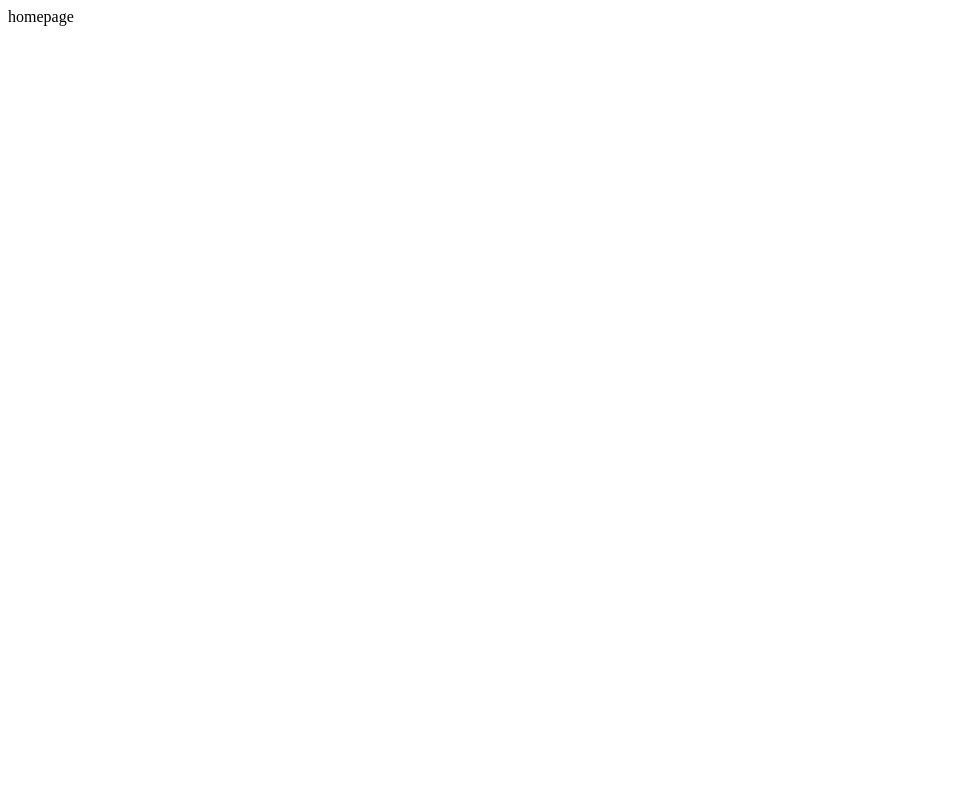
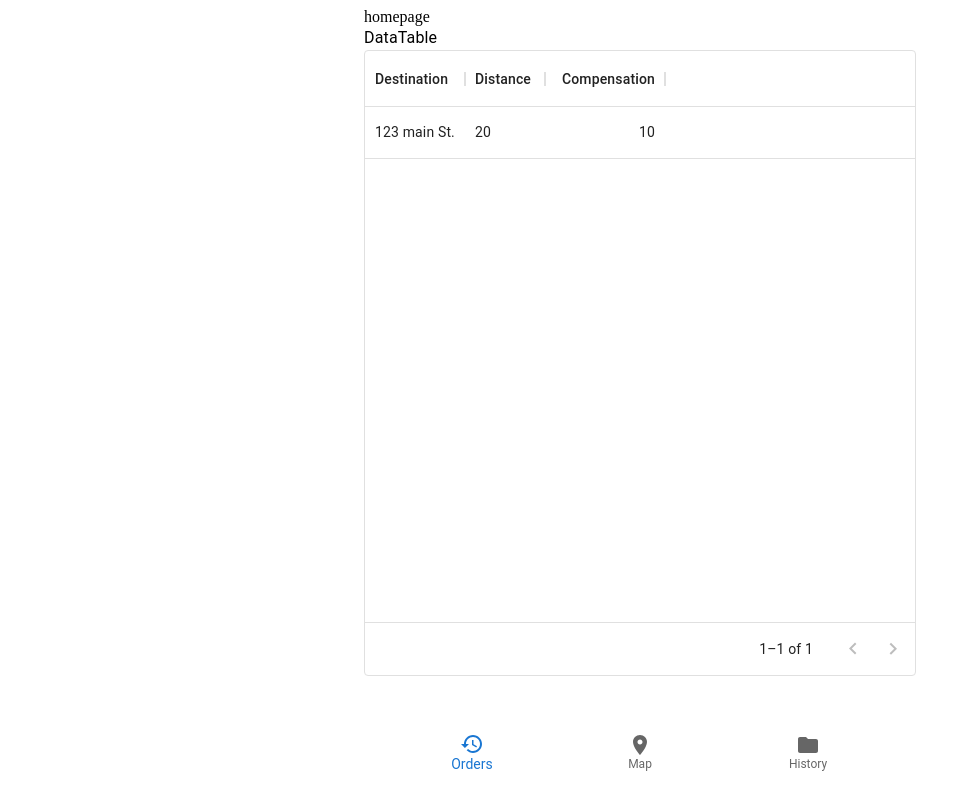
Before and after one commit to fluellenarman/Arbor-Interview-Project, a React (Create React App) app in the folder client/: page /homePage in a window 1280 px wide. Shown: the whole page, without its empty margins (0-971 px from the left). Built offline with nearby package versions, Linux system fonts and the light colour scheme; the HTML template or start-up script is replaced by a standard one.

Commit message:
added some more stuff

```diff
--- a/client/package.json
+++ b/client/package.json
@@ -5,7 +5,9 @@
   "dependencies": {
     "@emotion/react": "^11.10.5",
     "@emotion/styled": "^11.10.5",
+    "@mui/icons-material": "^5.11.0",
     "@mui/material": "^5.11.8",
+    "@mui/x-data-grid": "^5.17.23",
     "@mui/x-date-pickers": "^5.0.18",
     "@testing-library/jest-dom": "^5.16.5",
     "@testing-library/react": "^13.4.0",
--- a/client/src/App.js
+++ b/client/src/App.js
@@ -3,6 +3,8 @@ import { BrowserRouter as Router, Route, Routes } from "react-router-dom";
 import Login from './pages/Login';
 import SignUp from './pages/Signup';
 import HomePage from './pages/homepage';
+import Map from './pages/Map';
+import History from './pages/History';
 
 function App() {
   return (
@@ -11,6 +13,8 @@ function App() {
         <Route path="/" element={<Login/>}/>
         <Route path="/signUp" element={<SignUp/>}/>
         <Route path="/homePage" element={<HomePage/>}/>
+        <Route path="/Map" element={<Map/>}/>
+        <Route path="/History" element={<History/>}/>
       </Routes>
     </Router>
 
--- /dev/null
+++ b/client/src/pages/History.js
@@ -0,0 +1,9 @@
+import React from 'react'
+
+function History() {
+  return (
+    <div>History</div>
+  )
+}
+
+export default History
--- a/client/src/pages/Login.js
+++ b/client/src/pages/Login.js
@@ -21,7 +21,7 @@ function Login() {
         justifyContent: 'space-between',
         height: '350px'
 
-};
+    };
     const containerStyle = {
         height: '80%',
         // backgroundColor: "DodgerBlue"
--- /dev/null
+++ b/client/src/pages/Map.js
@@ -0,0 +1,27 @@
+import React, { useRef, useState } from 'react'
+import {useNavigate} from "react-router-dom"
+import FormControl from '@mui/material/FormControl';
+import { Container } from "@mui/material"
+import Card from '@mui/material/Card';
+import CardActions from '@mui/material/CardActions';
+import CardContent from '@mui/material/CardContent';
+import Button from '@mui/material/Button';
+import Typography from '@mui/material/Typography';
+import Box from '@mui/material/Box';
+import Input from '@mui/material/Input';
+import Divider from '@mui/material/Divider';
+import Chip from '@mui/material/Chip';
+import FolderIcon from '@mui/icons-material/Folder';
+import RestoreIcon from '@mui/icons-material/Restore';
+import FavoriteIcon from '@mui/icons-material/Favorite';
+import LocationOnIcon from '@mui/icons-material/LocationOn';
+import BottomNavigation from '@mui/material/BottomNavigation';
+import BottomNavigationAction from '@mui/material/BottomNavigationAction';
+import { DataGrid } from '@mui/x-data-grid';
+function Map() {
+  return (
+    <div>Map</div>
+  )
+}
+
+export default Map
--- a/client/src/pages/homepage.js
+++ b/client/src/pages/homepage.js
@@ -1,9 +1,108 @@
-import React from 'react'
+import React, { useRef, useState } from 'react'
+import {useNavigate} from "react-router-dom"
+import FormControl from '@mui/material/FormControl';
+import { Container } from "@mui/material"
+import Card from '@mui/material/Card';
+import CardActions from '@mui/material/CardActions';
+import CardContent from '@mui/material/CardContent';
+import Button from '@mui/material/Button';
+import Typography from '@mui/material/Typography';
+import Box from '@mui/material/Box';
+import Input from '@mui/material/Input';
+import Divider from '@mui/material/Divider';
+import Chip from '@mui/material/Chip';
+import FolderIcon from '@mui/icons-material/Folder';
+import RestoreIcon from '@mui/icons-material/Restore';
+import FavoriteIcon from '@mui/icons-material/Favorite';
+import LocationOnIcon from '@mui/icons-material/LocationOn';
+import BottomNavigation from '@mui/material/BottomNavigation';
+import BottomNavigationAction from '@mui/material/BottomNavigationAction';
+import { DataGrid } from '@mui/x-data-grid';
 
-function homepage() {
+function Homepage() {
+
+  const boxStyle = {
+    // backgroundColor: "DodgerBlue",
+    display: 'flex',
+    flexDirection: 'column',
+    justifyContent: 'space-between',
+    // height: '500px'
+
+  };
+  const containerStyle = {
+    // height: '100%',
+    // backgroundColor: "DodgerBlue"
+  };
+  const inputStyle = {
+    alignSelf: 'center',
+  }
+  const [value, setValue] = React.useState(0);
+
+  const columns = [
+  //   { field: 'id', headerName: 'ID',
+  //   width: 50,
+  // },
+    {
+      field: 'destination',
+      width: 100,
+      headerName: 'Destination',
+    },
+    {
+      field: 'distance',
+      width: 80,
+      headerName: 'Distance',
+    },
+    {
+      field: 'compensation',
+      headerName: 'Compensation',
+      type: 'number',
+      width: 120,
+      editable: true,
+    },
+  ];
+
+  const rows = [
+    { id: 0, destination: '123 main St.', distance: 20, compensation: 10},
+  ];
+  const handleRowClick = (row) => {
+    console.log(row.row);
+  }
+  const navigate = useNavigate();
+  const navBottomMap = () => navigate("/Map")
+  const navBottomHist = () => navigate("/History")
+
   return (
-    <div>homepage</div>
+    <div style={{ height: "100%", display: "flex", flexDirection: "column"}} >
+      <Container style={containerStyle} maxWidth="sm" sx={{height: window.innerHeight -75}}>
+        <div>homepage</div>
+        <Box style={boxStyle} component="form" sx={{height: window.innerHeight -150}}>
+          <Typography>DataTable</Typography>
+          <DataGrid
+          rows={rows}
+          columns={columns}
+          pageSize={5}
+          rowsPerPageOptions={[5]}
+          onRowClick={handleRowClick}
+        />
+        </Box>
+
+
+    </Container>
+    {/* <div style={{position: 'relative'}}> */}
+        <BottomNavigation style={{position:'sticky', bottom:'20px'}}
+          showLabels
+          value={value}
+          onChange={(event, newValue) => {
+            setValue(newValue);
+          }}
+        >
+          <BottomNavigationAction label="Orders" icon={<RestoreIcon />} />
+          <BottomNavigationAction onClick={navBottomMap} label="Map" icon={<LocationOnIcon />} />
+          <BottomNavigationAction onClick={navBottomHist} label="History" icon={<FolderIcon />} />
+        </BottomNavigation>
+        {/* </div> */}
+    </div>
   )
 }
 
-export default homepage
+export default Homepage
```
Also changed, not shown: 1 other file (tests, documents, lock files or other folders).
